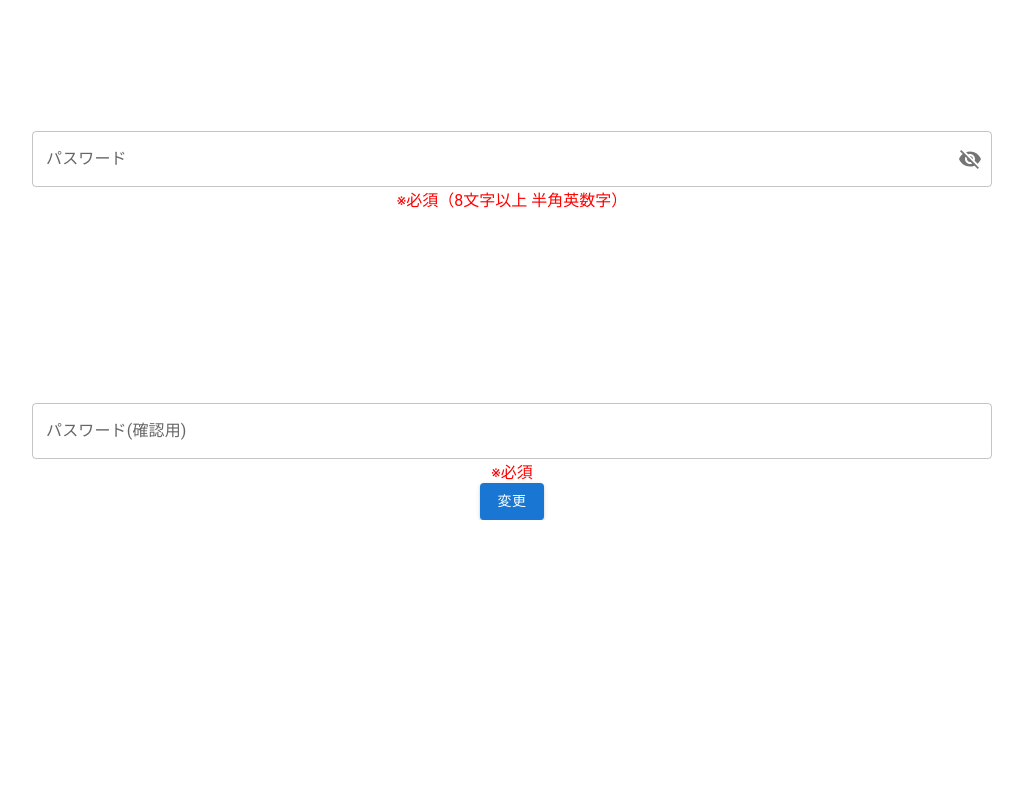
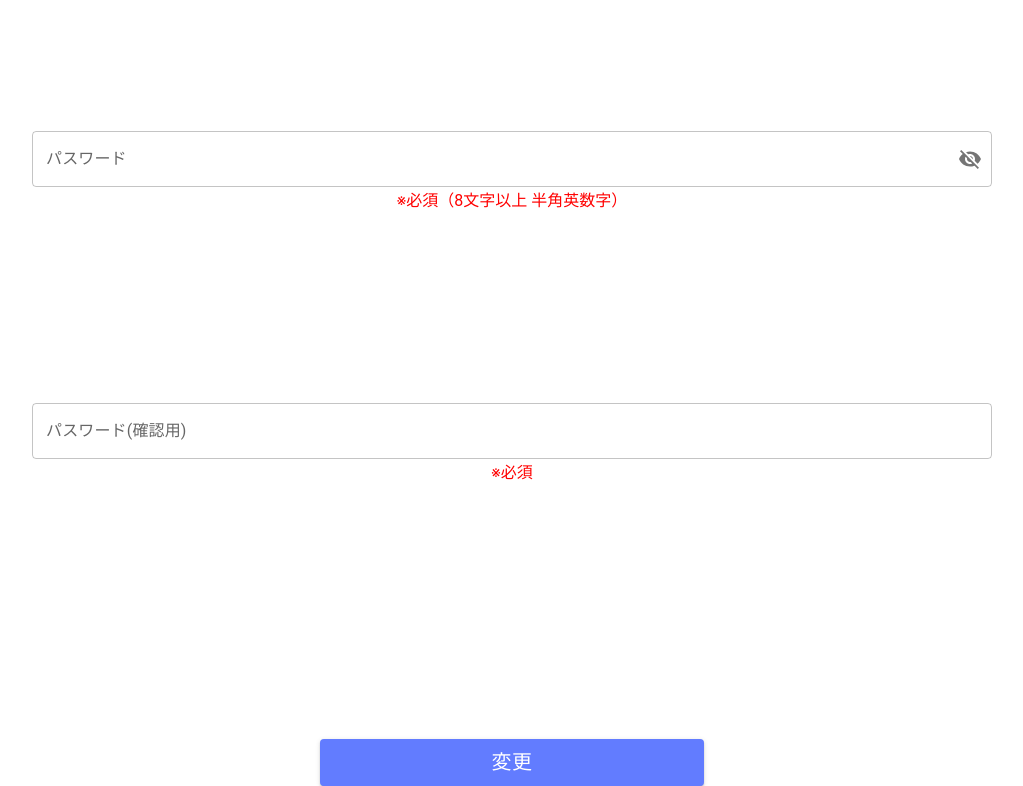
Before and after one commit to takumiTakahata/equipment_management_system, a React (Create React App) app in the folder app/: page /user_password_change in a window 1280 px wide. Shown: the part 549-1335 px from the top of the page, without its empty margins (128-1151 px from the left). Before the commit the page ends 1069 px from the top, so only its background shows below. Built offline with nearby package versions, Linux system fonts and the light colour scheme.

Commit message:
ボタンのcss記述

```diff
--- a/app/src/components/user_password_change.css
+++ b/app/src/components/user_password_change.css
@@ -26,3 +26,16 @@
 .error_message {
   color: red;
 }
+.send_button {
+  margin-top: 10%;
+}
+.MuiButton-root.button {
+  margin-top: 10%;
+  font-size: 20px;
+  width: 30%;
+  color: white;
+  background-color: #627cff;
+}
+.MuiButton-root.button:hover {
+  background-color: #627cff;
+}
```
